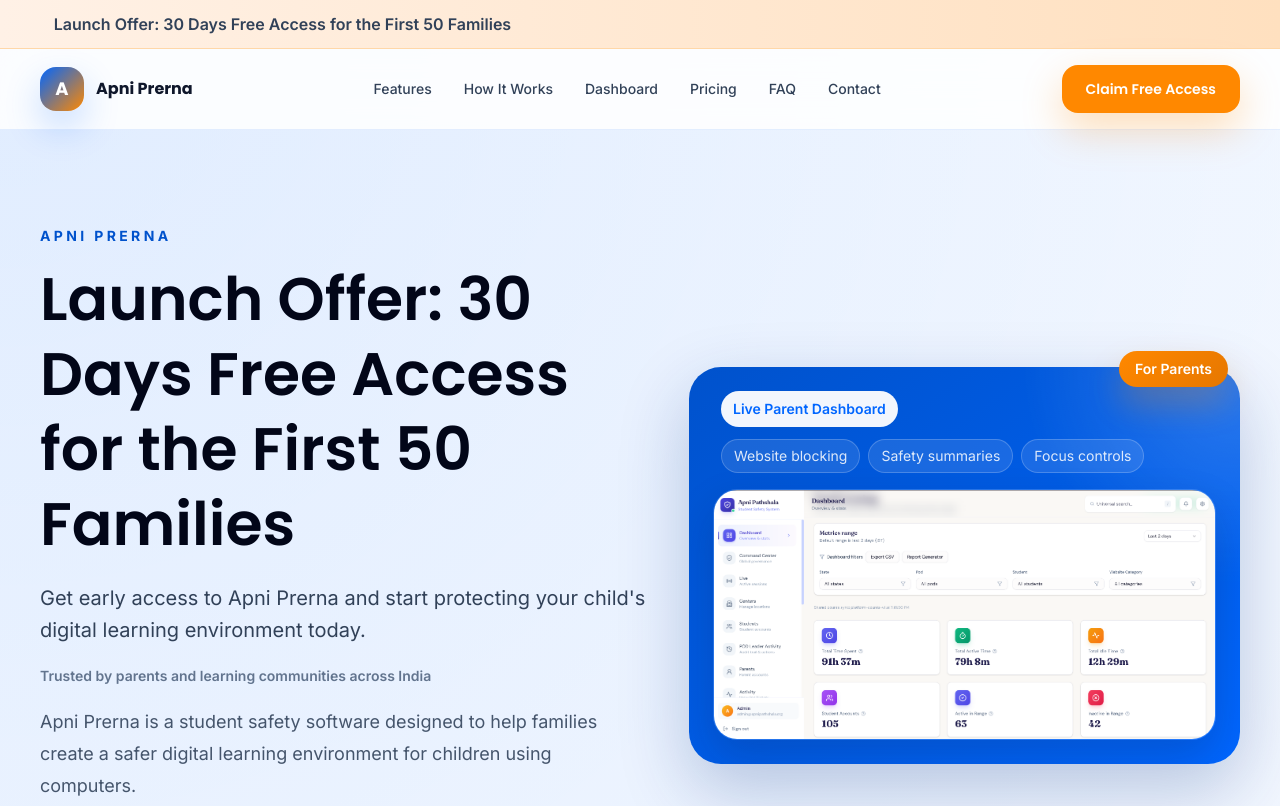
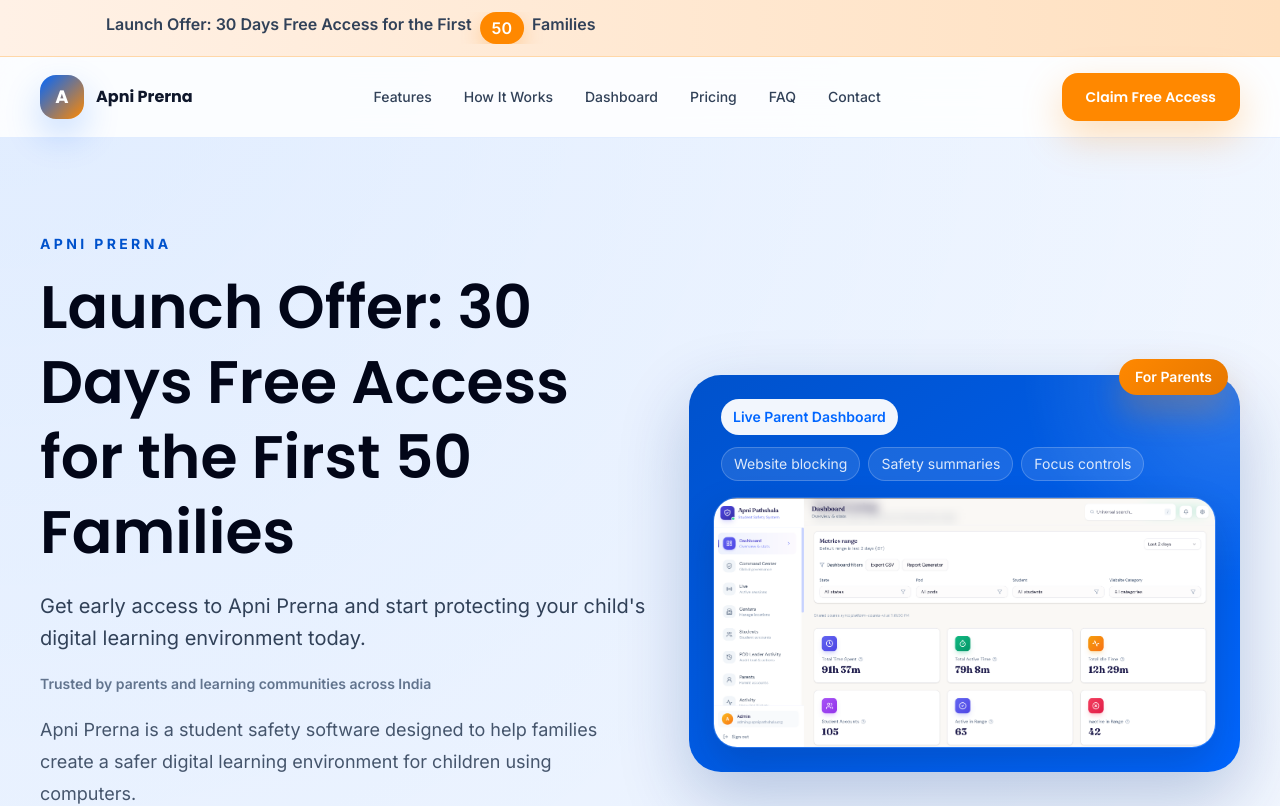
Before and after one commit to GorathePranav19/parents-apni-prerna-landing-page, a React (Vite) app: page / in a window 1280 px wide. Shown: the top 806 px of the page. Built offline with nearby package versions, Linux system fonts and the light colour scheme.

Commit message:
Highlight moving offer count in ticker

```diff
--- a/src/App.jsx
+++ b/src/App.jsx
@@ -244,10 +244,14 @@
           <div className="relative overflow-hidden">
             <MotionDiv
               animate={{ x: ['100%', '-100%'] }}
-              transition={{ duration: 14, ease: 'linear', repeat: Number.POSITIVE_INFINITY }}
-              className="whitespace-nowrap text-sm font-semibold text-slate-700 md:text-base"
+              transition={{ duration: 16, ease: 'linear', repeat: Number.POSITIVE_INFINITY }}
+              className="inline-flex whitespace-nowrap text-sm font-semibold text-slate-700 md:text-base"
             >
-              Launch Offer: 30 Days Free Access for the First 50 Families
+              <span>Launch Offer: 30 Days Free Access for the First </span>
+              <span className="mx-2 inline-flex rounded-full bg-prerna-orange px-3 py-1 text-white shadow-[0_8px_20px_rgba(255,136,0,0.28)]">
+                50
+              </span>
+              <span>Families</span>
             </MotionDiv>
           </div>
         </div>
```
